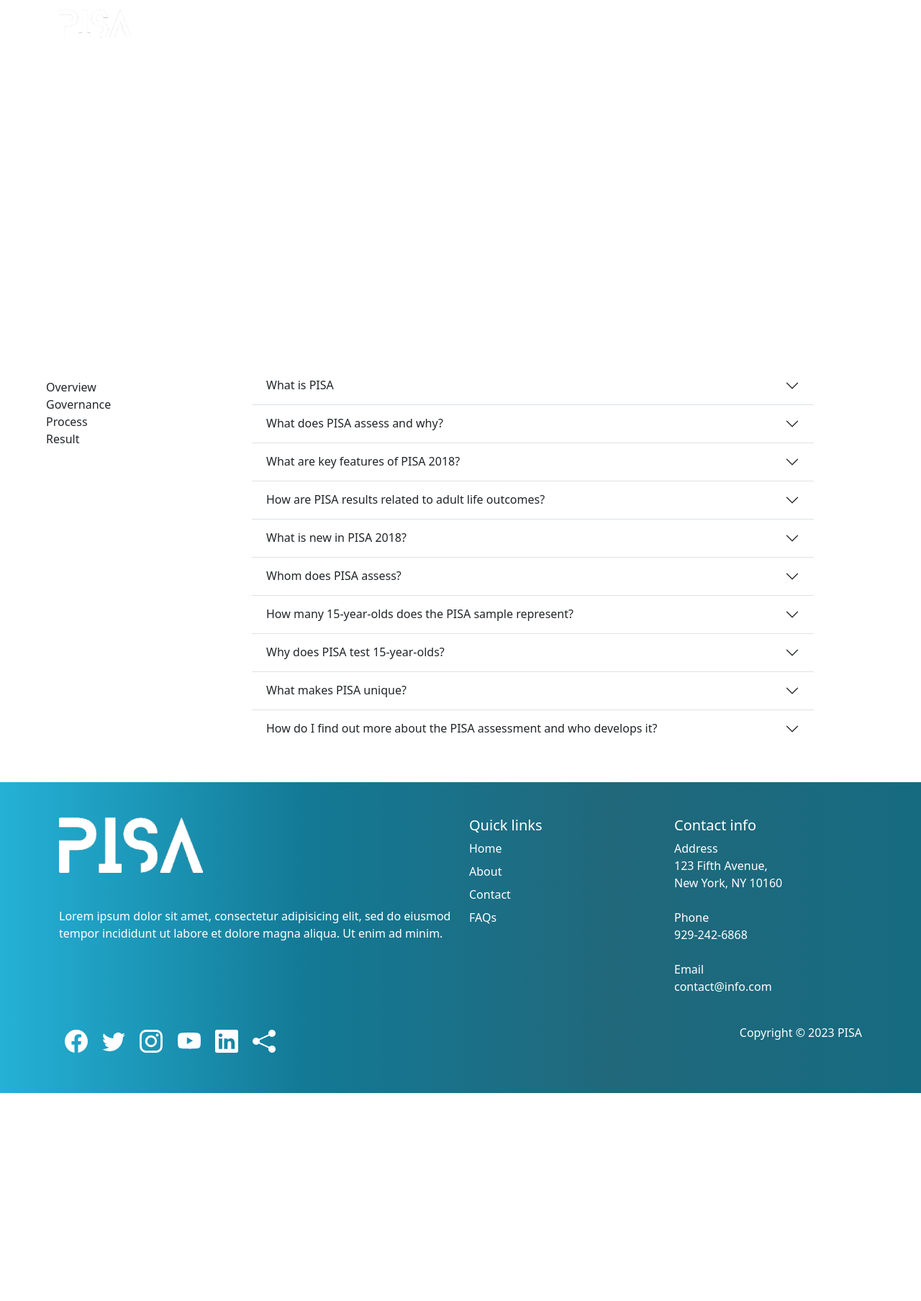
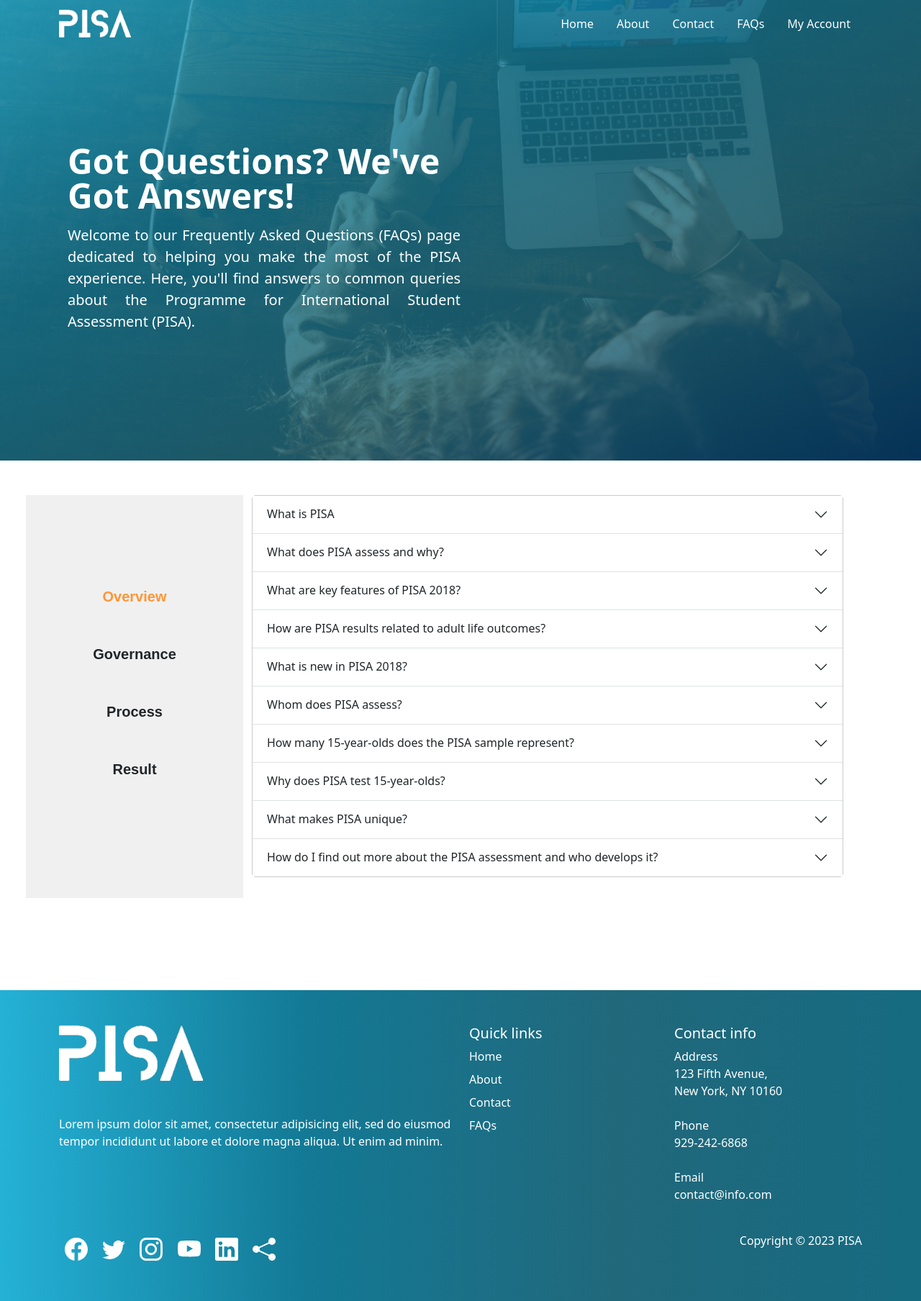
Before and after one commit to kristhaynee/Learning-Management-System-Prototype, a PHP site: page /public/faqs.php in a window 1280 px wide. Shown: the whole page at 72% size. Before the commit the page ends 1519 px from the top, so only its background shows below. Run offline with PHP 8.4, Linux system fonts and the light colour scheme; some web fonts are replaced.

Commit message:
Update styles.css

```diff
--- a/client/css/styles.css
+++ b/client/css/styles.css
@@ -491,3 +491,79 @@
 }
 
 /* END TEST ASSESSMENT */
+
+/* FAQS PAGE */
+.faqs-header {
+  min-height: 80vh;
+  width: 100%;
+  background-image:
+linear-gradient(to bottom right,
+  rgba(36, 178, 214, 0.8),
+  rgba(19, 121, 149, 0.8),
+  rgba(33, 104, 123, 0.8),
+  rgba(4, 60, 106, 0.8)),
+url(../images/faqs_BG.jpg);
+background-position: center;
+background-size: cover;
+}
+
+
+.col-md-8 {
+  flex: 0 0 auto;
+  width: 70% !important;
+}
+
+/* left side */
+
+.fixed-column {
+  position: sticky;
+  top: 0;
+  height: 70vh; /* Adjust this value as needed to control the fixed column height */
+  background-color: #f0f0f0; /* Optional: Set a background color for the fixed column */
+}
+
+.card-faqs{
+  box-shadow: none !important;
+  display: block;
+  margin-bottom: 20px;
+  line-height: 3;
+  border-radius: 2px;
+  text-align: center;
+}
+
+.category-item{
+  font-family: 'Poppins', sans-serif;
+  font-weight: 600;
+  margin: 20px 5px;
+  cursor: pointer;
+  font-size: 20px;
+}
+
+.category-item:hover{
+  color: #ff9635;
+}
+
+.category-item.active {
+  color: #ff9635;
+}
+
+.category-list{
+  padding-top: 75px;
+}
+
+/* right side | Accordion */
+.scrollable-column {
+  overflow-y: scroll;
+  height: 80vh;
+  scrollbar-width: none;
+    -webkit-scrollbar-width: none;
+}
+.scrollable-column::-webkit-scrollbar {
+  display: none;
+}
+
+.accordion {
+  border: 1.5px solid #ccc;
+  border-radius: 5px; /* Optional: Add rounded corners */
+}
+/* END FAQS PAGE */
```
